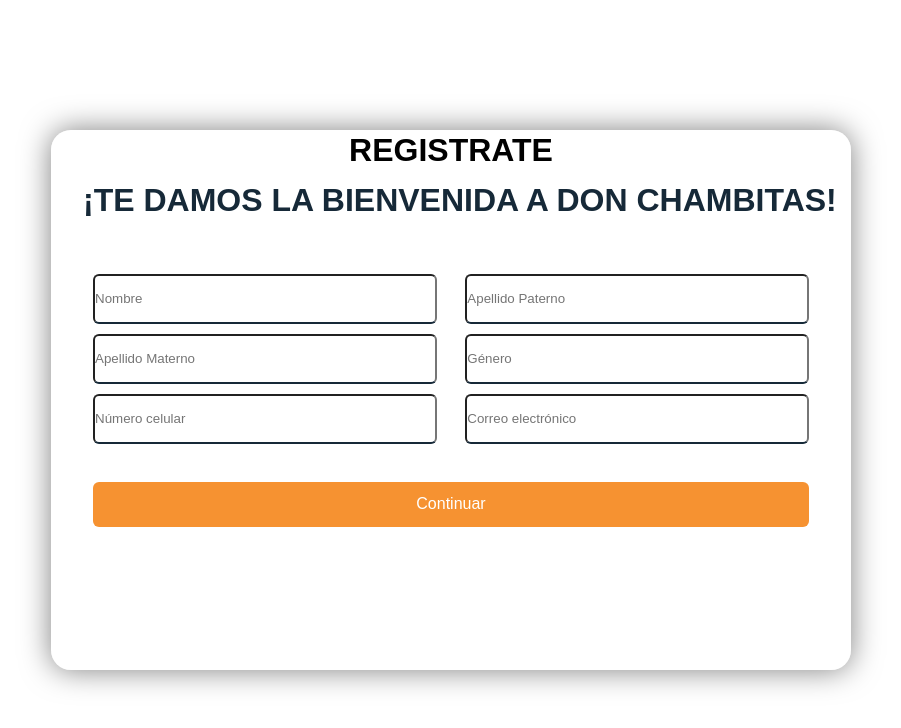
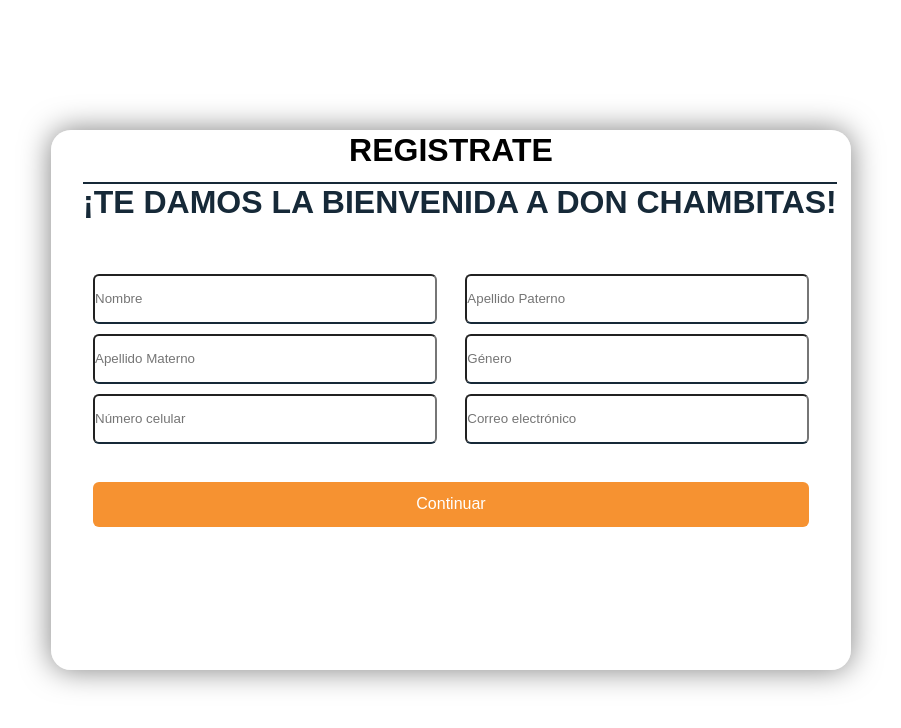
Before and after one commit to LORD-MAGIPOTER/Forms, a plain HTML site: page form.html in a window 1280 px wide. Shown: the whole page, without its empty margins (189-1090 px from the left). Drawn offline with Linux system fonts and the light colour scheme.

Commit message:
Finally css
Css of first form

```diff
--- a/register.css
+++ b/register.css
@@ -27,6 +27,7 @@
 h1 {
     position: absolute;
     top: 0;
+
 }
 
 input {
@@ -58,6 +59,7 @@ input {
     left: 30px;
     font-size: 2em;
     color: #162938;
+    border-top: 2px solid #162938;/*Borde(línea) que se ve */
 }
 
 .wrapper .form-box {
```
